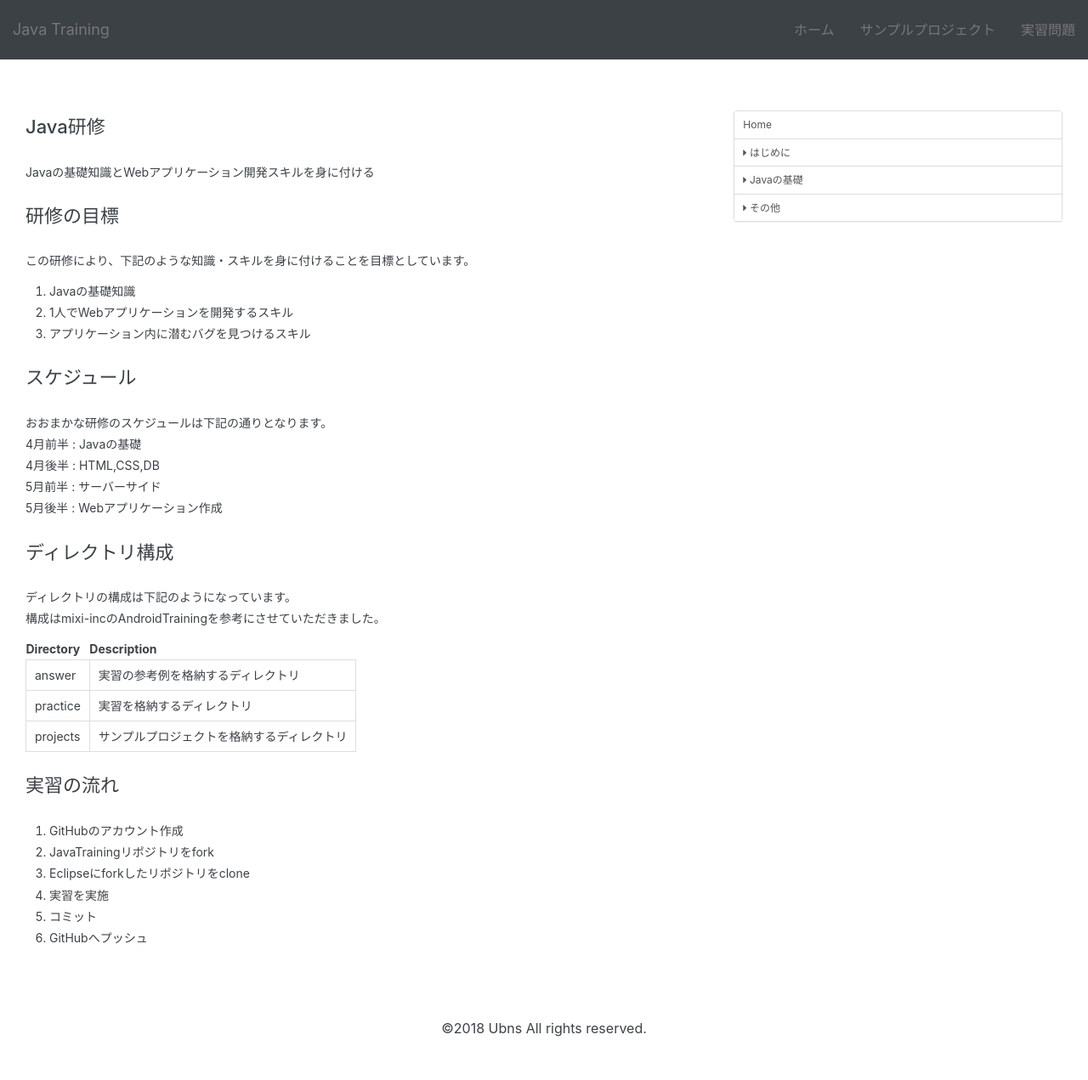
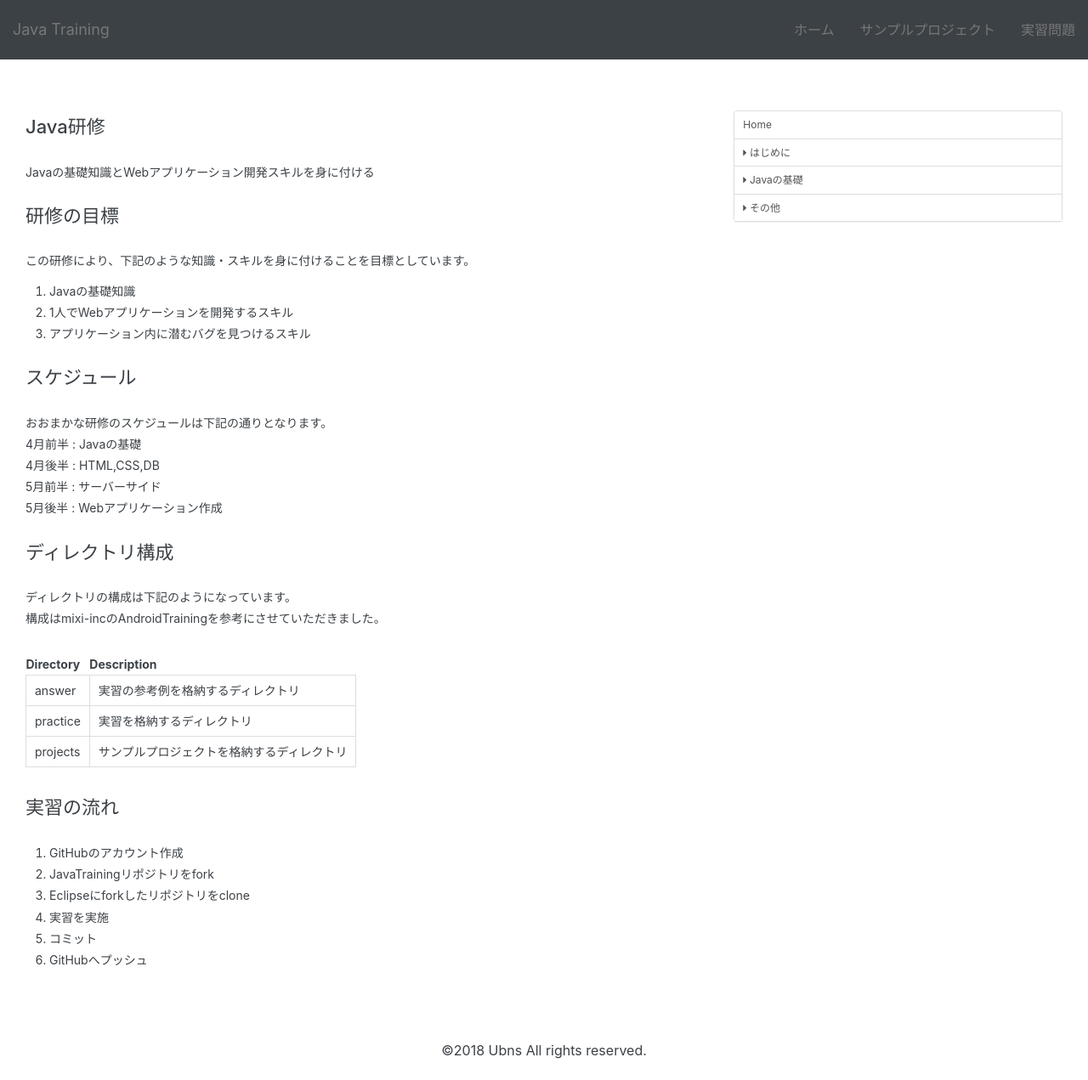
Before and after one commit to modulesjp/JavaTraining, a Jekyll site: the page built from docs/index.md, in a window 1280 px wide. Shown: the whole page at 85% size. Built offline with Jekyll 4.4.1, drawn with Linux system fonts in a browser that asks for light colours; nearby versions of some CDN libraries; our own code applies the rules of GitHub Pages for plain Markdown files; before the commit the page ends 1245 px from its top, so only the background shows below that.

Commit message:
2018.04.02

```diff
--- a/docs/css/style.css
+++ b/docs/css/style.css
@@ -82,6 +82,10 @@
 	padding: 0 2em;
 }
 
+table {
+	margin: 2em 0;
+}
+
 table td {
 	border: 1px solid #ddd;
 	padding: 5px 10px;
```
